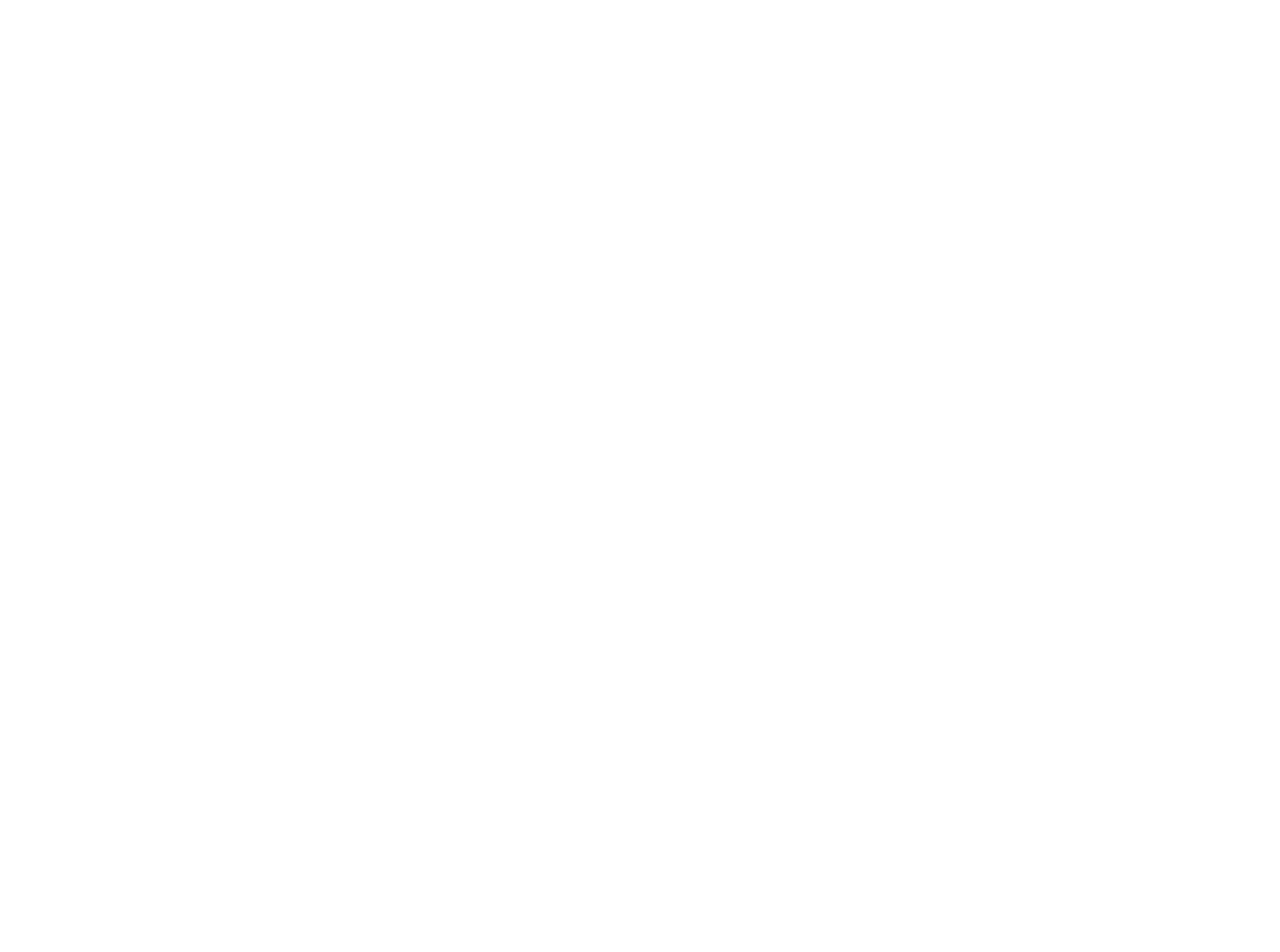
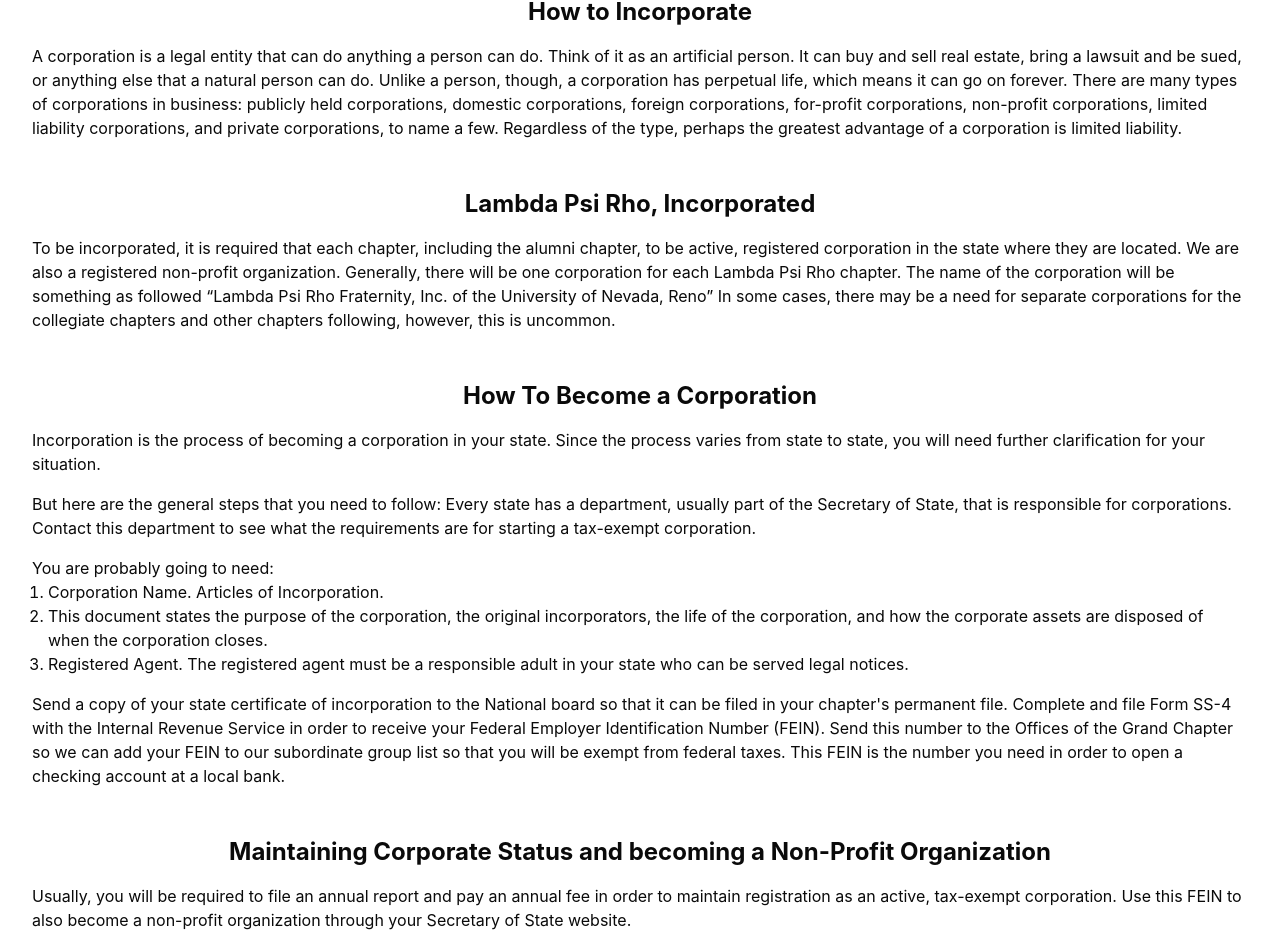
Before and after one commit to keanu-a/lpr-website, a React (Vite) app: page /incorporation in a window 1280 px wide. Shown: the part 300-1252 px from the top of the page. Before the commit the page ends 800 px from the top, so only its background shows below. Built offline with nearby package versions, Linux system fonts and the light colour scheme.

Commit message:
Copied all non-brother tab data to correct pages

```diff
--- a/src/pages/About/About.tsx
+++ b/src/pages/About/About.tsx
@@ -1,6 +1,6 @@
 export default function About() {
   return (
-    <>
+    <div className="flex flex-col gap-4">
       <h1 className="flex justify-center text-2xl mt-4 font-bold md:text-4xl">
         About Lambda Psi Rho
       </h1>
@@ -25,12 +25,42 @@
           Fathers:
         </p>
 
-        <ul className="flex flex-col items-center gap-4 justify-around mt-8 md:flex-row">
-          <li>Leadership in the community</li>
-          <li>Pride in all that we do</li>
-          <li>Respect for all persons</li>
-        </ul>
+        <div>
+          <h3>Leadership</h3>
+          <h2>Leadership in our community</h2>
+          <p>
+            Lambda Psi Rho enables all of its members to have leadership
+            positions and opportunities to build confidence and success. We
+            acquire the skills needed for success in school and in life. Success
+            in both builds confidence for speaking, presenting, and leading in
+            every aspect for your and career.
+          </p>
+        </div>
+
+        <div>
+          <h3>Pride</h3>
+          <h2>Pride in what we do</h2>
+          <p>
+            When one accomplishes a goal, all of us accomplishes it together.
+            Members of the fraternity emphasizes the importance of being bold,
+            daring, and challenging, so that we can be at the highest level of
+            prestige possible. Our vision is to tap into our potential and
+            instill the idea of being humble and rooted to ourselves.
+          </p>
+        </div>
+
+        <div>
+          <h3>Respect</h3>
+          <h2>Respect for all persons</h2>
+          <p>
+            The most important thing to have is respect. Respect is the prime
+            trait of any gentlemen. To earn it is to show it, and Lambda Psi Rho
+            instill this pillar to the highest regard for all of its member.
+            From school to service and into our everyday lives, this pillar will
+            always be exemplified.
+          </p>
+        </div>
       </div>
-    </>
+    </div>
   );
 }
--- a/src/pages/Membership/Expansion.tsx
+++ b/src/pages/Membership/Expansion.tsx
@@ -1,3 +1,53 @@
 export default function Expansion() {
-  return <div>Expansion</div>;
+  return (
+    <div className="flex flex-col gap-4">
+      <h1 className="flex justify-center text-2xl mt-4 font-bold md:text-4xl">
+        Expansion
+      </h1>
+
+      <p>
+        Lambda Psi Rho Fraternity relentlessly works to achieve the ideal
+        standards of a gentlemen by fostering leadership, service, academic, and
+        social endeavors for all of our members through the ideas of the First
+        Eleven. On top of the skills, work, and success of all of our members,
+        the fraternity is striving to expand its' brotherhood across the nation.
+        We are currently seeking interest to expand our fraternity and to
+        colonize our ALPHA CHAPTER!
+      </p>
+
+      <p>
+        If you believe that you qualify to bring this distinguished fraternity
+        to your campus, please feel free to get into contact with the head of
+        our expansion program. We would enjoy the opportunity to get to know you
+        and your goals. We would love to assist you in your journey in
+        establishing a chapter of the fraternity at your campus.
+      </p>
+
+      <h2 className="text-xl font-bold flex justify-center mt-8 md:text-2xl">
+        How to Start?
+      </h2>
+
+      <p>
+        Getting in contact with our head of expansion is the first step. We are
+        open to all inquires, so please do not hesitate. Each school is unique
+        and have different requirements to begin a club/group/organization. So
+        we ask that you do a little research on how you can begin such group on
+        your campus. From there, we will assist you in the steps on establishing
+        chapter status through national recognition. From interest group to
+        colony, to chapter status, it is the goal that you get national
+        recognition by means of chapter status. Due note that since each campus
+        has different requirements and procedures, that we also reserve the
+        right to alter parts of the expansion process to meet our constitutional
+        requirements and those requirements. With that being said, we recommend
+        a group of determined young men to begin the expansion process, who can
+        maintain good academic standing in accordance to their respective campus
+        rules.
+      </p>
+
+      <p>
+        Contact: President.lambdapsirho@gmail.com Executive President Head of
+        Expansion
+      </p>
+    </div>
+  );
 }
--- a/src/pages/Membership/Incorporation.tsx
+++ b/src/pages/Membership/Incorporation.tsx
@@ -1,3 +1,97 @@
 export default function Incorporation() {
-  return <div>Incorporation</div>;
+  return (
+    <div className="flex flex-col gap-4">
+      <h1 className="flex justify-center text-2xl mt-4 font-bold md:text-4xl">
+        Incorporation, Chartering, and Non-profit
+      </h1>
+
+      <h2 className="text-xl font-bold flex justify-center mt-8 md:text-2xl">
+        How to Incorporate
+      </h2>
+
+      <p>
+        A corporation is a legal entity that can do anything a person can do.
+        Think of it as an artificial person. It can buy and sell real estate,
+        bring a lawsuit and be sued, or anything else that a natural person can
+        do. Unlike a person, though, a corporation has perpetual life, which
+        means it can go on forever. There are many types of corporations in
+        business: publicly held corporations, domestic corporations, foreign
+        corporations, for-profit corporations, non-profit corporations, limited
+        liability corporations, and private corporations, to name a few.
+        Regardless of the type, perhaps the greatest advantage of a corporation
+        is limited liability.
+      </p>
+
+      <h2 className="text-xl font-bold flex justify-center mt-8 md:text-2xl">
+        Lambda Psi Rho, Incorporated
+      </h2>
+
+      <p>
+        To be incorporated, it is required that each chapter, including the
+        alumni chapter, to be active, registered corporation in the state where
+        they are located. We are also a registered non-profit organization.
+        Generally, there will be one corporation for each Lambda Psi Rho
+        chapter. The name of the corporation will be something as followed
+        “Lambda Psi Rho Fraternity, Inc. of the University of Nevada, Reno” In
+        some cases, there may be a need for separate corporations for the
+        collegiate chapters and other chapters following, however, this is
+        uncommon.
+      </p>
+
+      <h2 className="text-xl font-bold flex justify-center mt-8 md:text-2xl">
+        How To Become a Corporation
+      </h2>
+
+      <p>
+        Incorporation is the process of becoming a corporation in your state.
+        Since the process varies from state to state, you will need further
+        clarification for your situation.
+      </p>
+
+      <p>
+        But here are the general steps that you need to follow: Every state has
+        a department, usually part of the Secretary of State, that is
+        responsible for corporations. Contact this department to see what the
+        requirements are for starting a tax-exempt corporation.
+      </p>
+
+      <p>
+        You are probably going to need:
+        <ul className="list-decimal ml-4">
+          <li> Corporation Name. Articles of Incorporation.</li>
+          <li>
+            This document states the purpose of the corporation, the original
+            incorporators, the life of the corporation, and how the corporate
+            assets are disposed of when the corporation closes.
+          </li>
+          <li>
+            Registered Agent. The registered agent must be a responsible adult
+            in your state who can be served legal notices.
+          </li>
+        </ul>
+      </p>
+
+      <p>
+        Send a copy of your state certificate of incorporation to the National
+        board so that it can be filed in your chapter's permanent file. Complete
+        and file Form SS-4 with the Internal Revenue Service in order to receive
+        your Federal Employer Identification Number (FEIN). Send this number to
+        the Offices of the Grand Chapter so we can add your FEIN to our
+        subordinate group list so that you will be exempt from federal taxes.
+        This FEIN is the number you need in order to open a checking account at
+        a local bank.
+      </p>
+
+      <h2 className="text-xl font-bold flex justify-center mt-8 md:text-2xl">
+        Maintaining Corporate Status and becoming a Non-Profit Organization
+      </h2>
+
+      <p>
+        Usually, you will be required to file an annual report and pay an annual
+        fee in order to maintain registration as an active, tax-exempt
+        corporation. Use this FEIN to also become a non-profit organization
+        through your Secretary of State website.
+      </p>
+    </div>
+  );
 }
--- a/src/pages/Philanthropy/LocalPhilanthropies.tsx
+++ b/src/pages/Philanthropy/LocalPhilanthropies.tsx
@@ -1,3 +1,34 @@
 export default function LocalPhilanthropies() {
-  return <div>LocalPhilanthropies</div>;
+  return (
+    <div className="flex flex-col gap-4">
+      <h1 className="flex justify-center text-2xl mt-4 font-bold md:text-4xl">
+        Local Philanthropies
+      </h1>
+
+      <p>
+        Lambda Psi Rho's philanthropy is the Northern Nevada Children's Cancer
+        Foundation. The NNCCF is the only organization that supports children
+        fighting against cancer in the Northern and East Sierra regions of
+        Nevada. Lambda Psi Rho has supported NNCCF every year with three major
+        philanthropic events including Hoops For Hope, Lambda Psi Rholls, and
+        Shave to Save. The Northern Nevada Children's Cancer Foundation strives
+        to enhance the quality of lives of children battling cancer and their
+        families by providing emotional and financial support. The NNCCF symbol
+        is made up of flags which symbolize joy, hope, innocence and
+        imagination. Hoops for Hope is our largest philanthropy of the year.
+        Hosted in the Fall, we work directly with the NNCCF to host a week full
+        of events that are solely focused on raising awareness and money for the
+        foundation. At the end of the week, we host a basketball tournament for
+        the Greek community to participate in. The gentlemen of Lambda Psi Rho
+        host an all you can eat sushi roll event in support of the NNCCF every
+        spring. The event runs from the late evening to the early hours of the
+        morning with brothers serving sushi to continue the fight against
+        childhood cancer.Shave to Save is a week following Lambda Psi Rholls.
+        Members of the community come together and shave their heads to raise
+        money to show solidarity for the numerous children fighting against
+        cancer. The brothers of Lambda Psi Rho, along with many organizations on
+        campus, participate in Shave to Save every year to support NNCCF.
+      </p>
+    </div>
+  );
 }
```
